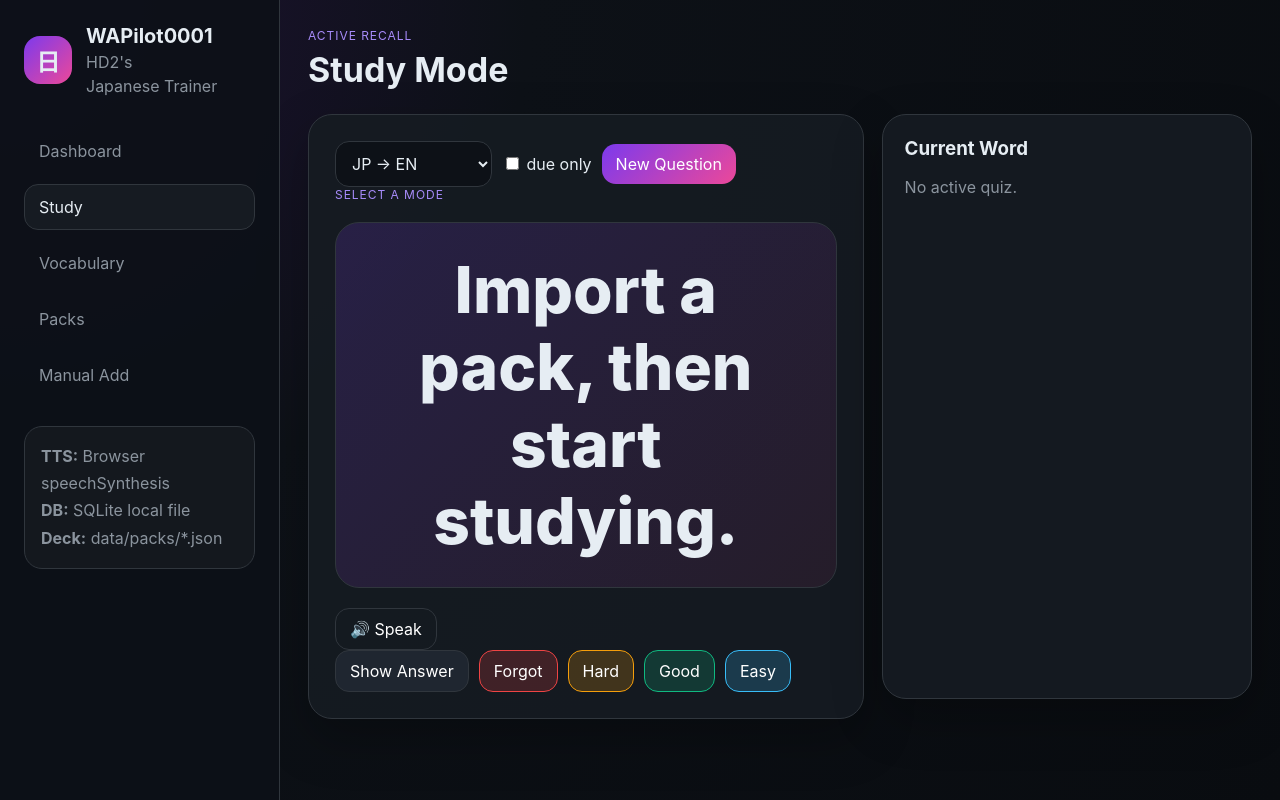
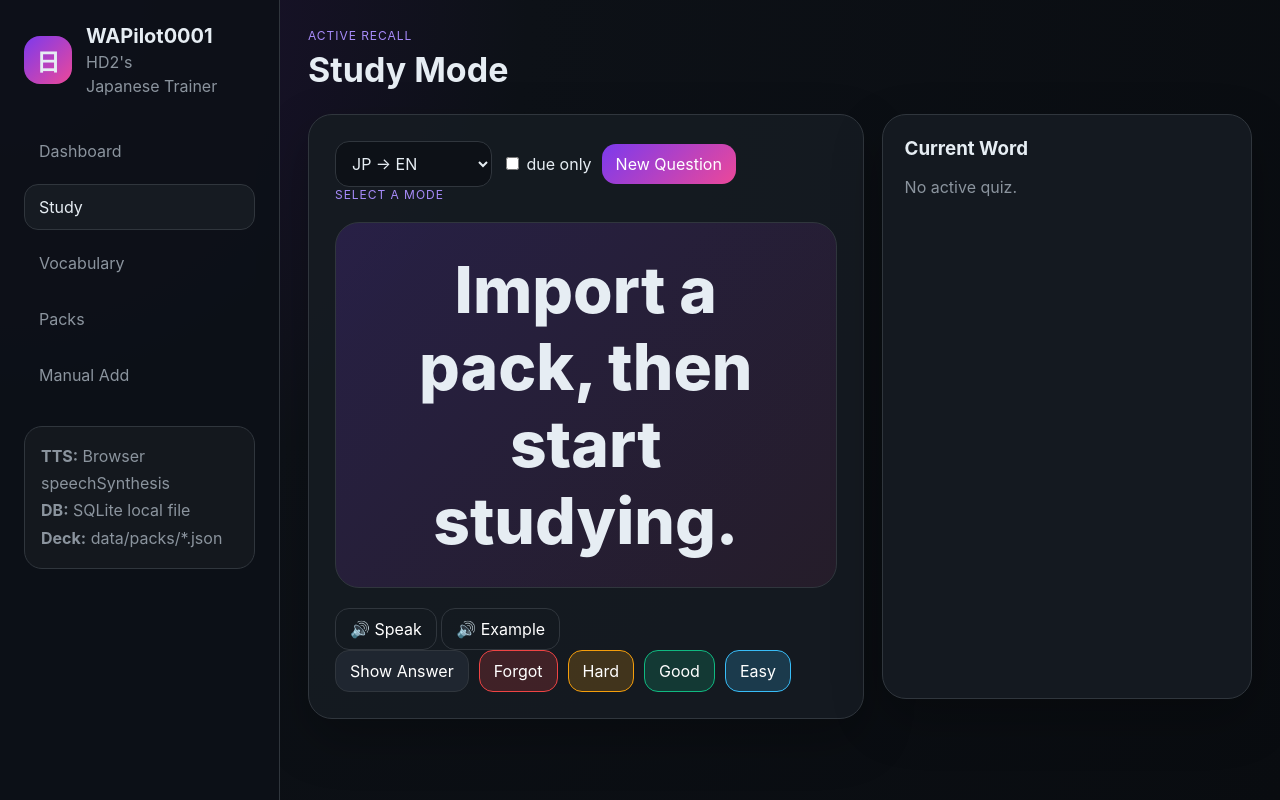
Before and after one commit to HyangDan2/WAPilot0001, a FastAPI app: page / in a window 1280 px wide, after a click on "Study". Run offline with FastAPI, Linux system fonts and the light colour scheme; data that the repository does not hold is empty.

Commit message:
update example reading mode

```diff
--- a/static/app.js
+++ b/static/app.js
@@ -233,6 +233,10 @@ $("showAnswerBtn").addEventListener("click", () => $("answerBox").classList.togg
 $("speakQuestionBtn").addEventListener("click", () => {
   if (currentQuiz) speak(currentQuiz.word.japanese);
 });
+$("speakExampleBtn").addEventListener("click", () => {
+  if (!currentQuiz) return;
+  speak(currentQuiz.example_jp || currentQuiz.word.example_jp);
+});
 document.querySelectorAll(".review-btn[data-result]").forEach(btn => btn.addEventListener("click", () => reviewCurrent(btn.dataset.result)));
 $("exportBtn").addEventListener("click", exportJson);
 $("manualForm").addEventListener("submit", addManual);
--- a/templates/index.html
+++ b/templates/index.html
@@ -83,7 +83,7 @@
             <p id="quizHint" class="eyebrow">Select a mode</p>
             <div id="quizQuestion" class="quiz-question">Import a pack, then start studying.</div>
             <button id="speakQuestionBtn" class="ghost-btn">🔊 Speak</button>
-
+            <button id="speakExampleBtn" class="ghost-btn">🔊 Example</button>
             <div id="answerBox" class="answer-box hidden">
               <p class="eyebrow">Answer</p>
               <div id="quizAnswer" class="quiz-answer"></div>
```
